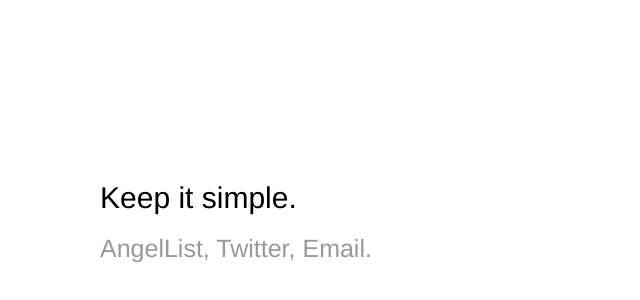
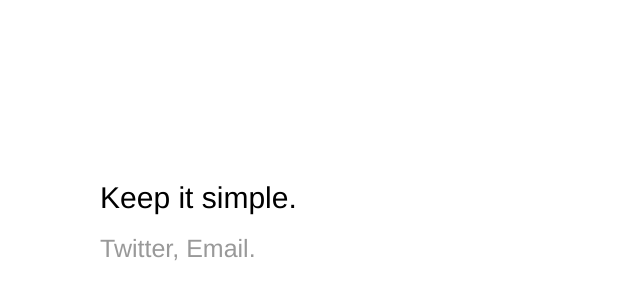
Before and after one commit to alanmichael/alanmichael.github.io, a plain HTML site: page index.html in a window 1280 px wide. Shown: the part 174-474 px from the top of the page, without its empty margins (0-640 px from the left). Drawn offline with Linux system fonts and the light colour scheme.

Commit message:
Revert "angel list added"
This reverts commit f3f400b49d9a273131323ee9be655ced1ce389e7.

```diff
--- a/index.html
+++ b/index.html
@@ -11,7 +11,6 @@
   <div class="maagiiiiiiiiiiiiiiiiiiic">
     <h1>Keep it simple.</h1>
     <p>
-       <a class="b t" href="//angel.co/alan-michael-kane">AngelList</a>,
        <a class="b t" href="//twitter.com/alanmichael">Twitter</a>,
        <a class="b e" href="mailto:alanmichael@gmail.com">Email</a>.
     </p>
```
